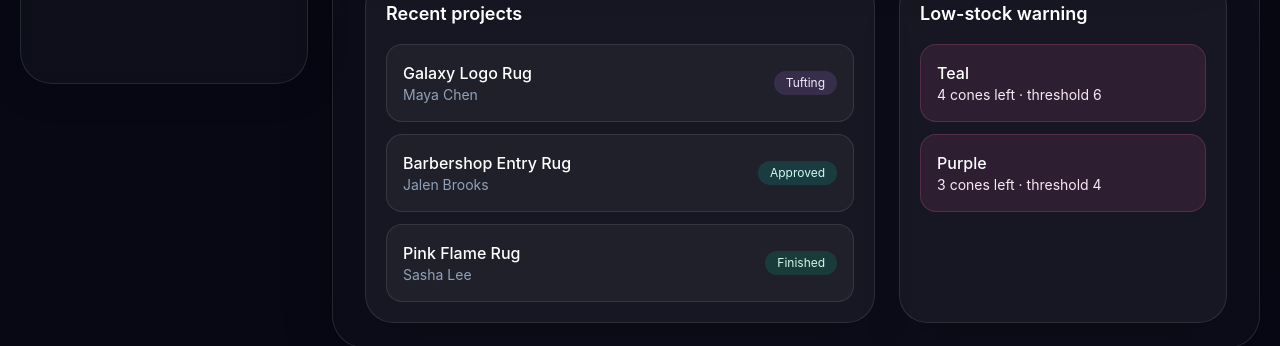
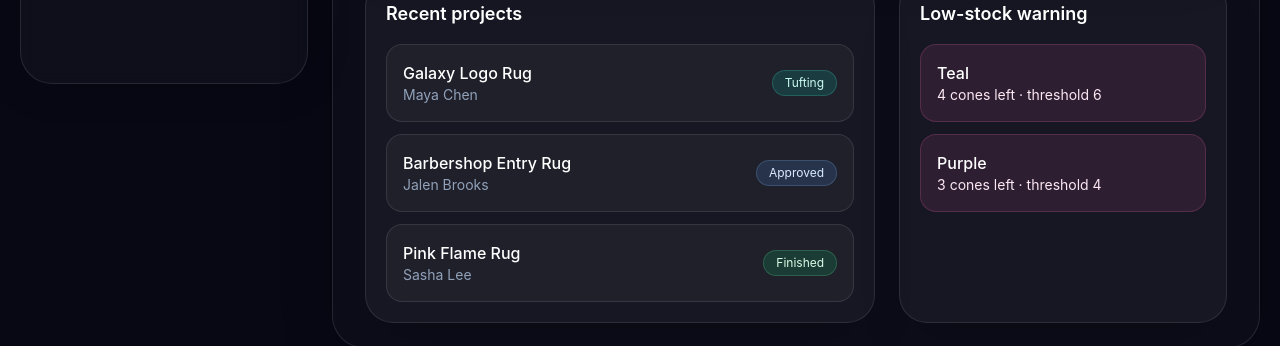
Before and after one commit to HyperJ239/HyperJ, a React (Vite) app: page / in a window 1280 px wide. Shown: the part 696-1042 px from the top of the page. Built offline with nearby package versions, Linux system fonts and the light colour scheme.

Commit message:
Expand project workflow statuses

```diff
--- a/src/App.tsx
+++ b/src/App.tsx
@@ -2,7 +2,19 @@ import { useEffect, useState } from 'react'
 import type { ChangeEvent, Dispatch, FormEvent, ReactElement, ReactNode, SetStateAction } from 'react'
 import { masterYarnDatabase } from './masterYarnDatabase'
 
-type ProjectStatus = 'Quote' | 'Approved' | 'Tufting' | 'Gluing' | 'Finished' | 'Picked Up'
+type ProjectStatus =
+  | 'Quote'
+  | 'Approved'
+  | 'Designing'
+  | 'Tracing'
+  | 'Tufting'
+  | 'Gluing'
+  | 'Trimming'
+  | 'Carving'
+  | 'Backing'
+  | 'Finished'
+  | 'Picked Up'
+  | 'Delivered'
 
 type Project = {
   id: string
@@ -102,7 +114,20 @@ type CustomerFormState = Omit<Customer, 'id'>
 type ExpenseFormState = Omit<Expense, 'id'>
 type Accent = 'teal' | 'purple' | 'pink'
 
-const projectStatuses: ProjectStatus[] = ['Quote', 'Approved', 'Tufting', 'Gluing', 'Finished', 'Picked Up']
+const projectStatuses: ProjectStatus[] = [
+  'Quote',
+  'Approved',
+  'Designing',
+  'Tracing',
+  'Tufting',
+  'Gluing',
+  'Trimming',
+  'Carving',
+  'Backing',
+  'Finished',
+  'Picked Up',
+  'Delivered',
+]
 const expenseCategories: ExpenseCategory[] = ['Yarn', 'Glue', 'Backing', 'Tools', 'Shipping', 'Booth/Event Fee', 'Other']
 const colorFamilies: ColorFamily[] = ['Red', 'Orange', 'Yellow', 'Green', 'Blue', 'Purple', 'Pink', 'Brown', 'Black', 'White', 'Gray', 'Neon', 'Multi']
 const starterYarnBrandNames = ['I Love This Yarn', 'Red Heart Super Saver', 'Caron One Pound', 'Loops & Threads', 'Big Twist', 'Mainstays', 'Lion Brand', 'Premier Yarns', 'Bernat']
@@ -272,8 +297,11 @@ function normalizeProjects(projects: Project[]) {
       photos?: string[]
     }
 
+    const safeStatus = projectStatuses.includes(legacyProject.status) ? legacyProject.status : 'Quote'
+
     return {
       ...project,
+      status: safeStatus,
       size: legacyProject.size ?? '',
       depositPaid: legacyProject.depositPaid ?? 0,
       notes: legacyProject.notes ?? '',
@@ -473,8 +501,9 @@ function App() {
   }
 
   const lowStockItems = inventory.filter((item) => item.quantity <= item.lowStockThreshold)
-  const activeProjects = projects.filter((project) => project.status !== 'Picked Up')
-  const finishedProjects = projects.filter((project) => project.status === 'Finished').length
+  const completedStatuses: ProjectStatus[] = ['Picked Up', 'Delivered']
+  const activeProjects = projects.filter((project) => !completedStatuses.includes(project.status))
+  const finishedProjects = projects.filter((project) => ['Finished', 'Picked Up', 'Delivered'].includes(project.status)).length
   const totalPipelineValue = projects.reduce((sum, project) => sum + project.price, 0)
   const depositsCollected = projects.reduce((sum, project) => sum + project.depositPaid, 0)
   const balanceRemaining = projects.reduce((sum, project) => sum + remainingBalance(project), 0)
@@ -786,7 +815,7 @@ function ProjectsPage({
   }
 
   function isOverdue(project: Project) {
-    if (!project.dueDate || project.status === 'Finished' || project.status === 'Picked Up') return false
+    if (!project.dueDate || ['Finished', 'Picked Up', 'Delivered'].includes(project.status)) return false
     return new Date(project.dueDate) < new Date(new Date().toDateString())
   }
 
@@ -2318,6 +2347,7 @@ function ProjectDetailPage({
           <DetailStat label="Deposit paid" value={currency(project.depositPaid)} />
           <DetailStat label="Balance remaining" value={currency(remainingBalance(project))} />
         </div>
+        <ProjectProgress status={project.status} />
       </section>
 
       <section className="grid gap-6 xl:grid-cols-[1.1fr_0.9fr]">
@@ -2415,6 +2445,36 @@ function DetailStat({ label, value }: { label: string; value: string }) {
   )
 }
 
+function ProjectProgress({ status }: { status: ProjectStatus }) {
+  const currentIndex = projectStatuses.indexOf(status)
+
+  return (
+    <div className="mt-6">
+      <div className="mb-3 flex items-center justify-between gap-3">
+        <p className="text-sm text-slate-400">Workflow progress</p>
+        <p className="text-xs text-teal-100">Step {currentIndex + 1} of {projectStatuses.length}</p>
+      </div>
+      <div className="grid gap-2 sm:grid-cols-3 xl:grid-cols-6">
+        {projectStatuses.map((step, index) => {
+          const complete = index <= currentIndex
+          return (
+            <div
+              key={step}
+              className={`rounded-2xl border px-3 py-2 text-xs ${
+                complete
+                  ? `${statusStyle(step)} shadow-[0_0_18px_rgba(45,212,191,0.08)]`
+                  : 'border-white/10 bg-white/[0.03] text-slate-500'
+              }`}
+            >
+              {step}
+            </div>
+          )
+        })}
+      </div>
+    </div>
+  )
+}
+
 function DetailRow({ label, value }: { label: string; value: string }) {
   return (
     <div className="flex flex-col gap-1 border-b border-white/10 pb-3 last:border-b-0 last:pb-0 sm:flex-row sm:justify-between sm:gap-4">
@@ -2609,17 +2669,27 @@ function Toast({ message }: { message: string }) {
   )
 }
 
+function statusStyle(status: ProjectStatus) {
+  const styles: Record<ProjectStatus, string> = {
+    Quote: 'border-slate-300/20 bg-slate-400/15 text-slate-200',
+    Approved: 'border-blue-300/20 bg-blue-400/15 text-blue-100',
+    Designing: 'border-purple-300/20 bg-purple-400/15 text-purple-100',
+    Tracing: 'border-cyan-300/20 bg-cyan-400/15 text-cyan-100',
+    Tufting: 'border-teal-300/20 bg-teal-400/15 text-teal-100',
+    Gluing: 'border-orange-300/20 bg-orange-400/15 text-orange-100',
+    Trimming: 'border-yellow-300/20 bg-yellow-400/15 text-yellow-100',
+    Carving: 'border-pink-300/20 bg-pink-400/15 text-pink-100',
+    Backing: 'border-indigo-300/20 bg-indigo-400/15 text-indigo-100',
+    Finished: 'border-green-300/20 bg-green-400/15 text-green-100',
+    'Picked Up': 'border-emerald-300/20 bg-emerald-400/15 text-emerald-100',
+    Delivered: 'border-lime-300/20 bg-lime-400/15 text-lime-100',
+  }
+
+  return styles[status]
+}
+
 function StatusPill({ status }: { status: ProjectStatus }) {
-  const styles: Record<ProjectStatus, string> = {
-    Quote: 'bg-slate-400/15 text-slate-200',
-    Approved: 'bg-teal-400/15 text-teal-100',
-    Tufting: 'bg-purple-400/15 text-purple-100',
-    Gluing: 'bg-fuchsia-400/15 text-fuchsia-100',
-    Finished: 'bg-emerald-400/15 text-emerald-100',
-    'Picked Up': 'bg-pink-400/15 text-pink-100',
-  }
-
-  return <span className={`inline-flex rounded-full px-3 py-1 text-xs ${styles[status]}`}>{status}</span>
+  return <span className={`inline-flex rounded-full border px-3 py-1 text-xs ${statusStyle(status)}`}>{status}</span>
 }
 
 export default App
```
